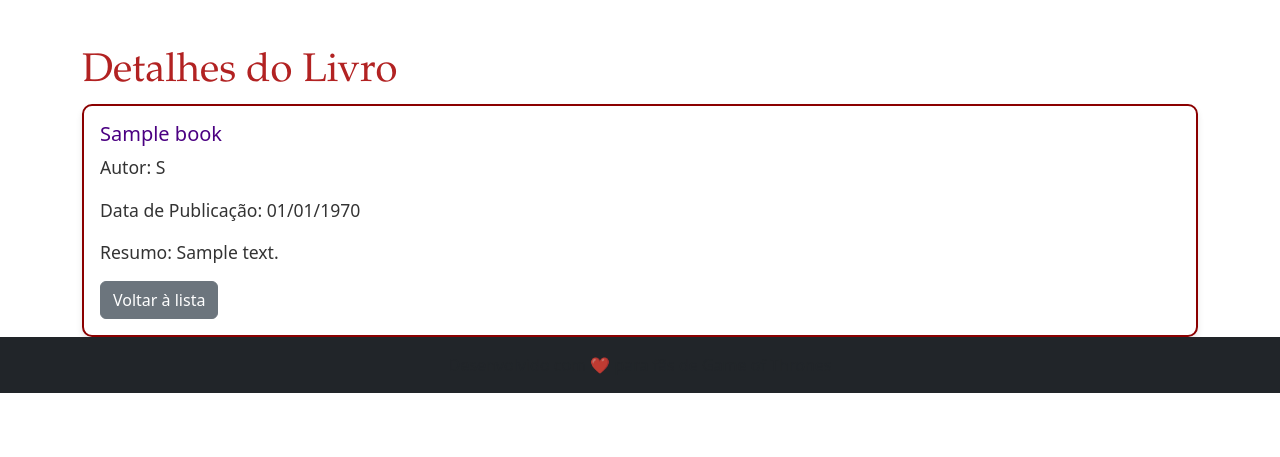
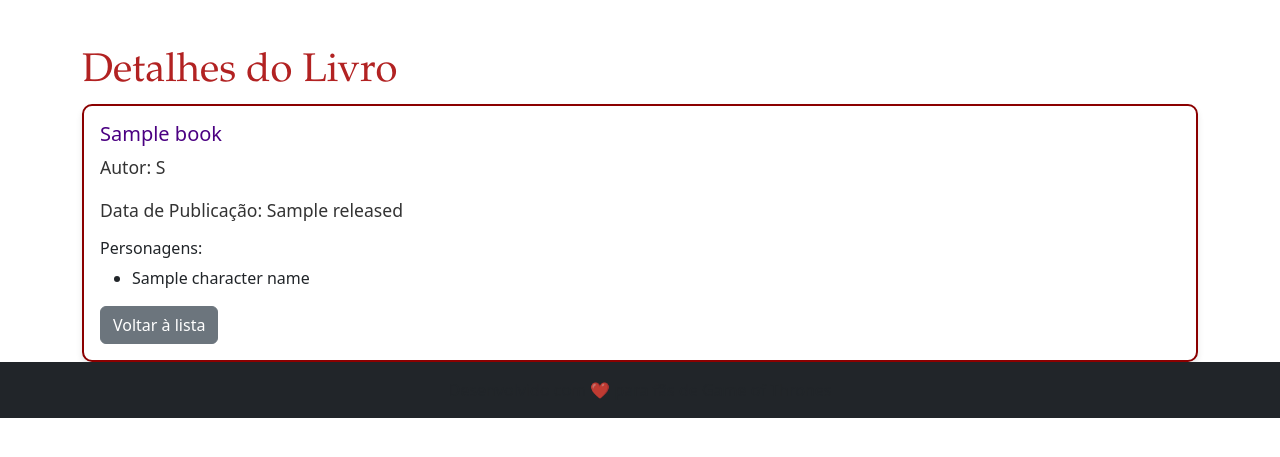
Before and after one commit to AndersonC96/Game-Of-Thrones_PHP, a PHP site: template app/Views/books/details.php in a window 1280 px wide. Shown: the part 69-526 px from the top of the page. Run offline with PHP 8.4, Linux system fonts and the light colour scheme; the template is opened without the code that fills it: most values are stand-ins (such as "Sample title", 1, 10 or a date in 2020); data that the repository does not hold is empty.

Commit message:
Update details.php

```diff
--- a/app/Views/books/details.php
+++ b/app/Views/books/details.php
@@ -4,8 +4,25 @@
         <div class="card-body">
             <h5 class="card-title"><?= htmlspecialchars($book['name']); ?></h5>
             <p class="card-text">Autor: <?= htmlspecialchars($book['authors'][0]); ?></p>
-            <p class="card-text">Data de Publicação: <?= htmlspecialchars(date('d/m/Y', strtotime($book['released']))); ?></p>
-            <p class="card-text">Resumo: <?= nl2br(htmlspecialchars($book['summary'])); ?></p>
+            <p class="card-text">Data de Publicação: <?= htmlspecialchars($book['released']); ?></p>
+            <h6>Personagens:</h6>
+            <ul>
+                <?php if (!empty($book['character_names'])): ?>
+                    <?php foreach ($book['character_names'] as $characterName): ?>
+                        <li><?= htmlspecialchars($characterName); ?></li>
+                    <?php endforeach; ?>
+                <?php else: ?>
+                    <li>Sem personagens para exibir</li>
+                <?php endif; ?>
+            </ul>
+            <div class="pagination">
+                <?php if ($book['pagination']['page'] > 1): ?>
+                    <a href="?id=<?= $id; ?>&page=<?= $book['pagination']['page'] - 1; ?>" class="btn btn-primary">Anterior</a>
+                <?php endif; ?>
+                <?php if ($book['pagination']['page'] < $book['pagination']['totalPages']): ?>
+                    <a href="?id=<?= $id; ?>&page=<?= $book['pagination']['page'] + 1; ?>" class="btn btn-primary">Próximo</a>
+                <?php endif; ?>
+            </div>
             <a href="/books" class="btn btn-secondary">Voltar à lista</a>
         </div>
     </div>
```
